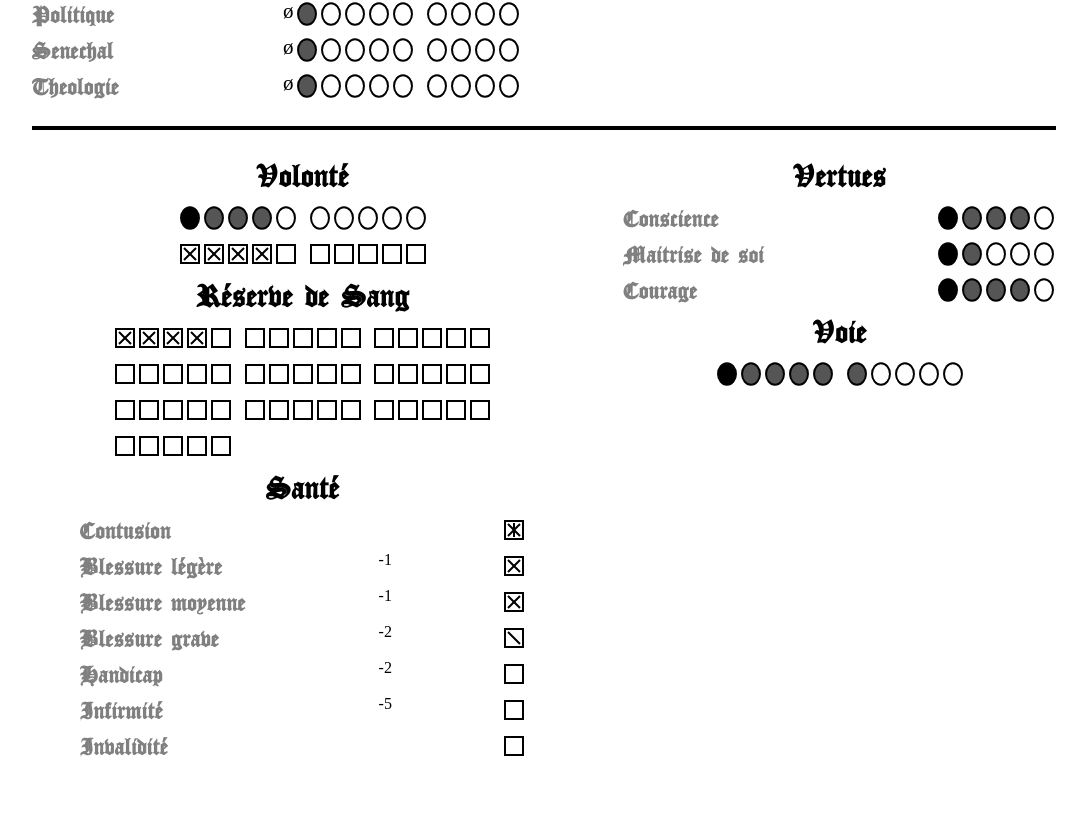
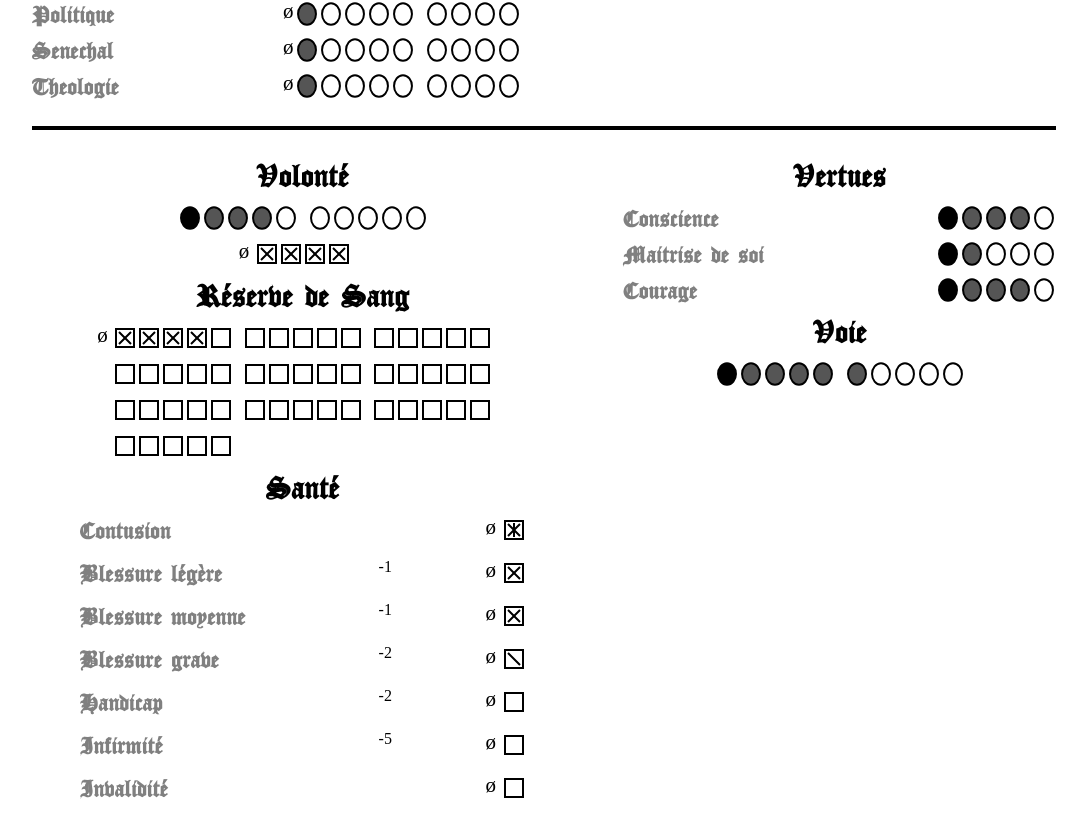
Before and after one commit to zaratan/characters, a Next.js app: page / in a window 1280 px wide. Shown: the part 1598-2411 px from the top of the page, without its empty margins (96-1183 px from the left). Before the commit the page ends 2369 px from the top, so only its background shows below. Built offline with nearby package versions, Linux system fonts and the light colour scheme; a web font is replaced by a local one.

Commit message:
Emptying squares

```diff
--- a/components/Mind.tsx
+++ b/components/Mind.tsx
@@ -55,7 +55,7 @@ const Mind = ({
           minLevel={1}
           diffPexCalc={calcPexDiffWillpower}
         />
-        <SquareLine number={10} numberChecked={tempWillpower} />
+        <SquareLine number={willpower} numberChecked={tempWillpower} />
         <ColumnTitle>Réserve de Sang</ColumnTitle>
         <SquareLine
           number={maxBlood(generation)}
--- a/components/NamedSquare.tsx
+++ b/components/NamedSquare.tsx
@@ -1,6 +1,6 @@
 import React, { useState } from 'react';
 import styled from 'styled-components';
-import Square from './Square';
+import Square, { EmptyGlyph } from './Square';
 import { SubTitle } from '../styles/Titles';
 
 const NamedSquareContainer = styled.div`
@@ -34,7 +34,7 @@ const NamedSquare = ({
   setValue: (value: number) => void;
 }) => {
   const changeValue = () => {
-    setValue((value + 1) % 4);
+    setValue(value < 3 ? value + 1 : 3);
   };
   return (
     <NamedSquareContainer>
@@ -43,7 +43,14 @@ const NamedSquare = ({
         <Separator />
         <span>{subtitle}</span>
       </Container>
-      <AloneSquare checked={value} onClick={changeValue} />
+      <span style={{ position: 'relative' }}>
+        <EmptyGlyph
+          onClick={() => setValue(0)}
+          baseValue={false}
+          selected={false}
+        />
+        <AloneSquare checked={value} onClick={changeValue} />
+      </span>
     </NamedSquareContainer>
   );
 };
--- a/components/Square.tsx
+++ b/components/Square.tsx
@@ -58,6 +58,44 @@ const SquareStyle = styled.svg`
   }
 `;
 
+const EmptyGlyphText = styled.span`
+  font-size: 21px;
+  padding-right: 2px;
+  cursor: pointer;
+  position: absolute;
+  z-index: 1;
+  outline: none;
+  left: -1rem;
+  :hover,
+  :focus {
+    color: darkcyan;
+  }
+`;
+
+export const EmptyGlyph = ({
+  onClick,
+  selected,
+  baseValue,
+}: {
+  onClick: () => void;
+  selected: boolean;
+  baseValue: boolean;
+}) => {
+  const handleClick = generateHandleClick(onClick);
+  const handleKeypress = generateHandleKeypress(onClick);
+
+  return (
+    <EmptyGlyphText
+      onClick={handleClick}
+      onKeyPress={handleKeypress}
+      role="button"
+      tabIndex={0}
+    >
+      ø
+    </EmptyGlyphText>
+  );
+};
+
 const Square = ({
   checked,
   onClick,
--- a/components/SquareLine.tsx
+++ b/components/SquareLine.tsx
@@ -1,6 +1,6 @@
 import React, { useState } from 'react';
 import styled from 'styled-components';
-import Square from './Square';
+import Square, { EmptyGlyph } from './Square';
 
 const SquareSeparator = styled.span`
   padding: 0.3rem;
@@ -20,6 +20,9 @@ const SquareSeparator = styled.span`
 `;
 
 const SquareLineContainer = styled.div`
+  position: relative;
+  width: fit-content;
+  margin: 0 auto;
   &.must-wrap {
     display: grid;
     grid-template-columns:
@@ -41,6 +44,10 @@ const SquareLineContainer = styled.div`
   }
 `;
 
+const Container = styled.div`
+  position: relative;
+`;
+
 const SquareLine = ({
   number,
   numberChecked,
@@ -50,7 +57,13 @@ const SquareLine = ({
 }) => {
   const [localNumberChecked, setLocalNumberChecked] = useState(numberChecked);
   return (
+    <Container>
       <SquareLineContainer className={number > 15 ? 'must-wrap' : ''}>
+        <EmptyGlyph
+          baseValue={numberChecked === 0}
+          selected={localNumberChecked === 0}
+          onClick={() => setLocalNumberChecked(0)}
+        />
         {Array.from(Array(number)).map((_, i) => (
           <>
             <Square
@@ -70,6 +83,7 @@ const SquareLine = ({
           </>
         ))}
       </SquareLineContainer>
+    </Container>
   );
 };
 
```
Lines whose indentation alone changed are shown as unchanged.
